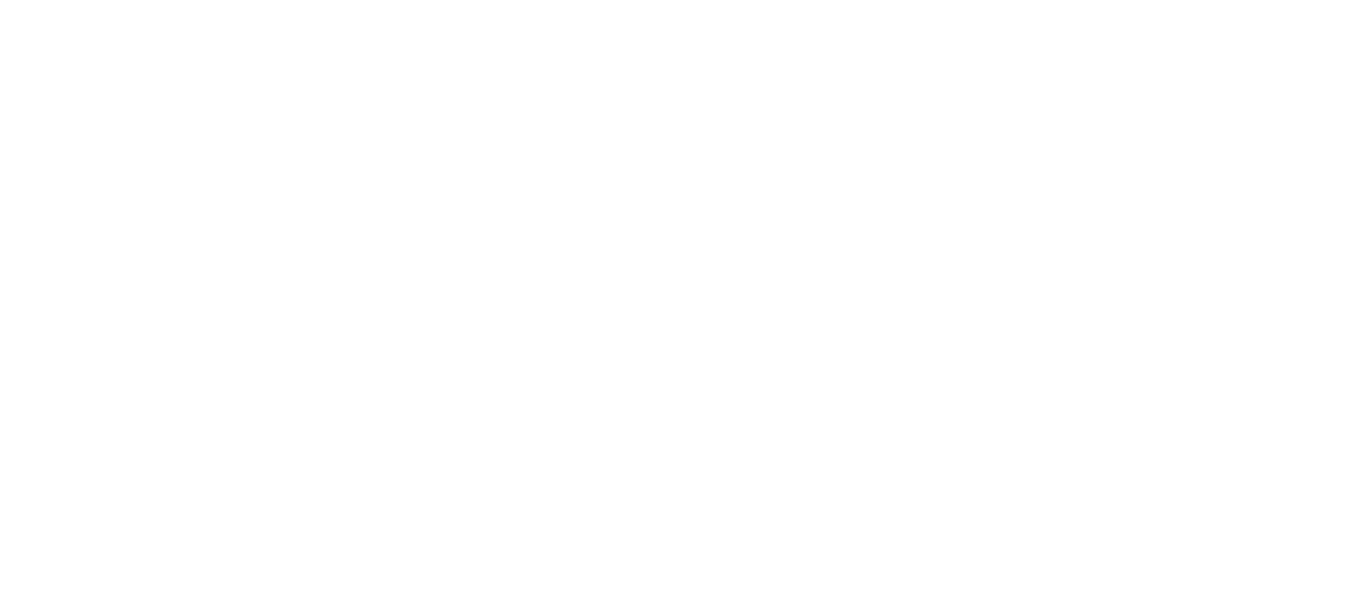
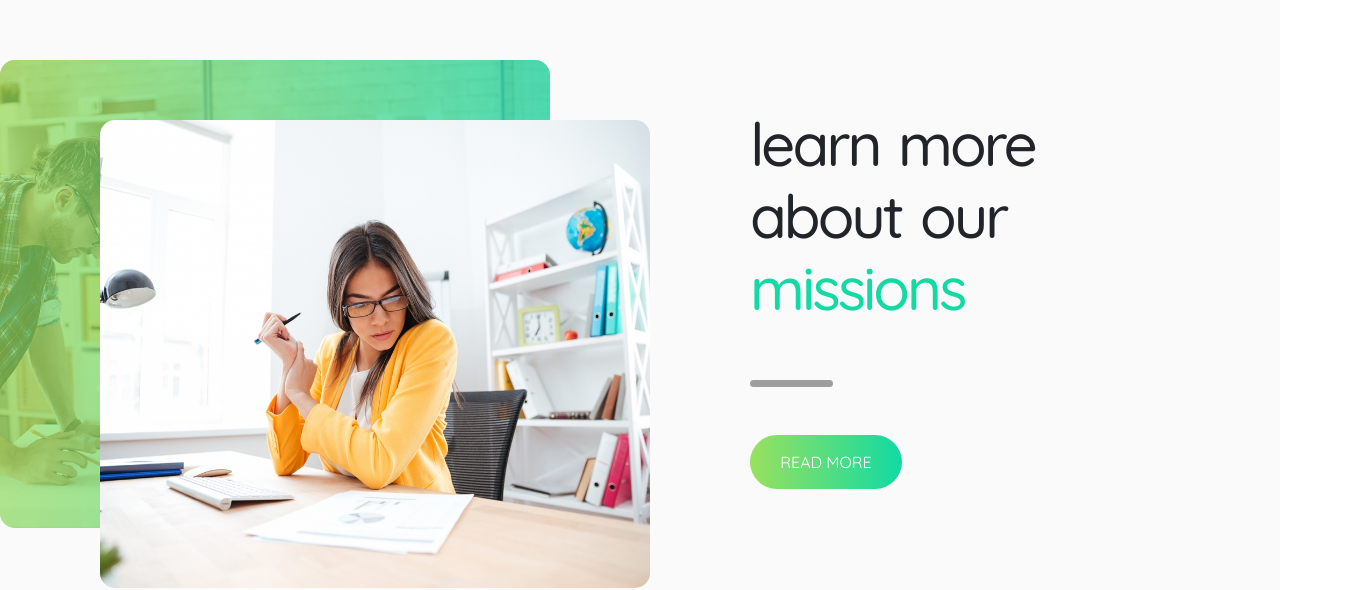
Before and after one commit to AlessandroGattuso/proj-html-vuejs, a Vue app: page / in a window 1280 px wide. Shown: the part 2365-2955 px from the top of the page, 1368 px wide, since content can reach past the window. Before the commit the page ends 2225 px from the top, so only its background shows below. Built offline with nearby package versions, Linux system fonts and the light colour scheme; grey boxes are pictures that could not be loaded.

Commit message:
added abous us section

```diff
--- a/src/components/main-section/AppMain.vue
+++ b/src/components/main-section/AppMain.vue
@@ -2,12 +2,14 @@
 
 import Slider from './sections/slider-section/Slider.vue'
 import ProsInfo from './sections/pros-section/ProsInfo.vue'
+import AboutUs from './sections/about-us-section/AboutUs.vue'
 
 export default {
   name: 'AppMain',
   components:{
     Slider,
-    ProsInfo
+    ProsInfo,
+    AboutUs
   }
 }
 </script>
@@ -15,6 +17,7 @@
   <main>
     <Slider />
     <ProsInfo />
+    <AboutUs />
   </main>
 </template>
 <style lang="sass">
--- /dev/null
+++ b/src/components/main-section/sections/about-us-section/AboutUs.vue
@@ -0,0 +1,68 @@
+<script>
+
+export default {
+  name: "AboutUs"
+}
+</script>
+<template>
+  <div class="container-fluid pt-200 d-flex justify-content-between ps-0">
+  <div class="col-6 position-relative">
+    <img src="../../../../../public/images/busy-architect-PYVKWM4-1024x872.jpg" alt="Image not found">
+    <div class="green-background"></div>
+    <img class="image-over" src="../../../../../public/images/businesswoman-analysing-document-P8WSNMC-1024x820.jpg" alt="Image not found">
+  </div>
+  <div class="col-6 text-container">
+    <div class="col-4 pt-5 d-flex flex-column gap-3 ps-3 gap-5">
+      <h1>
+        learn more about our
+        <span>missions</span>
+      </h1>
+      <img decoding="async" src="https://demo.phlox.pro/business-2/wp-content/uploads/sites/57/2022/04/divider.svg" alt="" class="divider" style="width: 83px; height: 7px; left: 0px; top: 0px;" />
+      <div class="d-flex justify-content-center align-items-center button-container">
+        <button class="green-black-hover-button text-white">READ MORE</button>
+      </div>
+    </div>
+  </div>
+  </div>
+</template>
+<style lang="sass" scoped>
+  @use '../../../../styles/partials/variables' as *
+
+  .container-fluid
+      background-color: $white-1
+
+  .text-container
+    margin-left: 100px
+
+  h1
+    width: 300px
+    font-size: 60px
+    letter-spacing: -3px
+    word-spacing: 5px
+    word-break: break-word
+    span
+      color: $green-2
+
+  .button-container
+    width: 152px
+
+  button
+    padding: 15px 30px
+
+  img,
+  .green-background
+    width: 550px
+    border-radius: 15px
+    height: 468px
+  .green-background
+      position: absolute
+      top: 0
+      background: linear-gradient(to right, rgba($green-1, 0.7), rgba($green-2, 0.7))
+  .green-image
+    filter: hue-rotate(160deg) grayscale(0)
+
+  .image-over
+    position: absolute
+    top: 60px
+    left: 100px
+</style>
```
